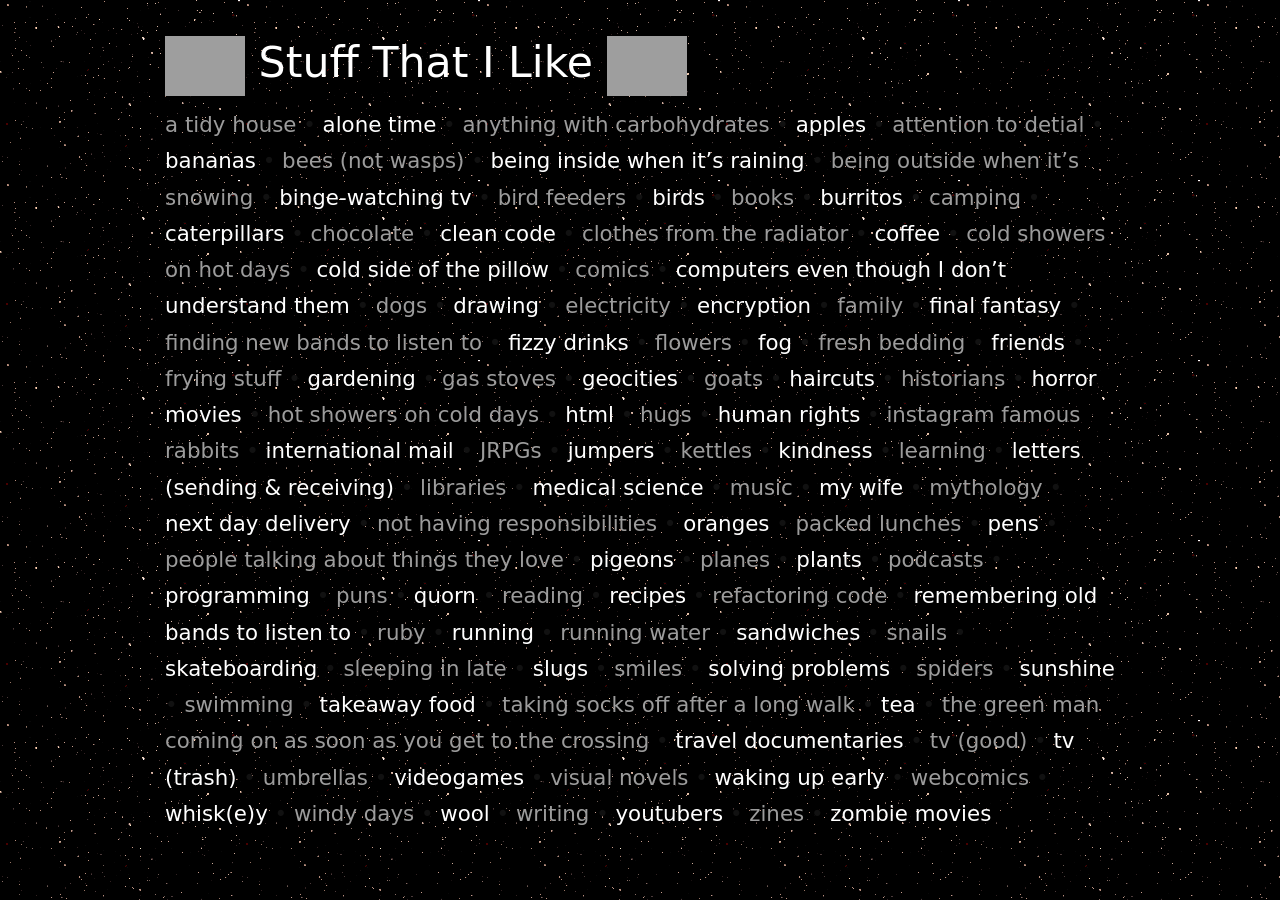
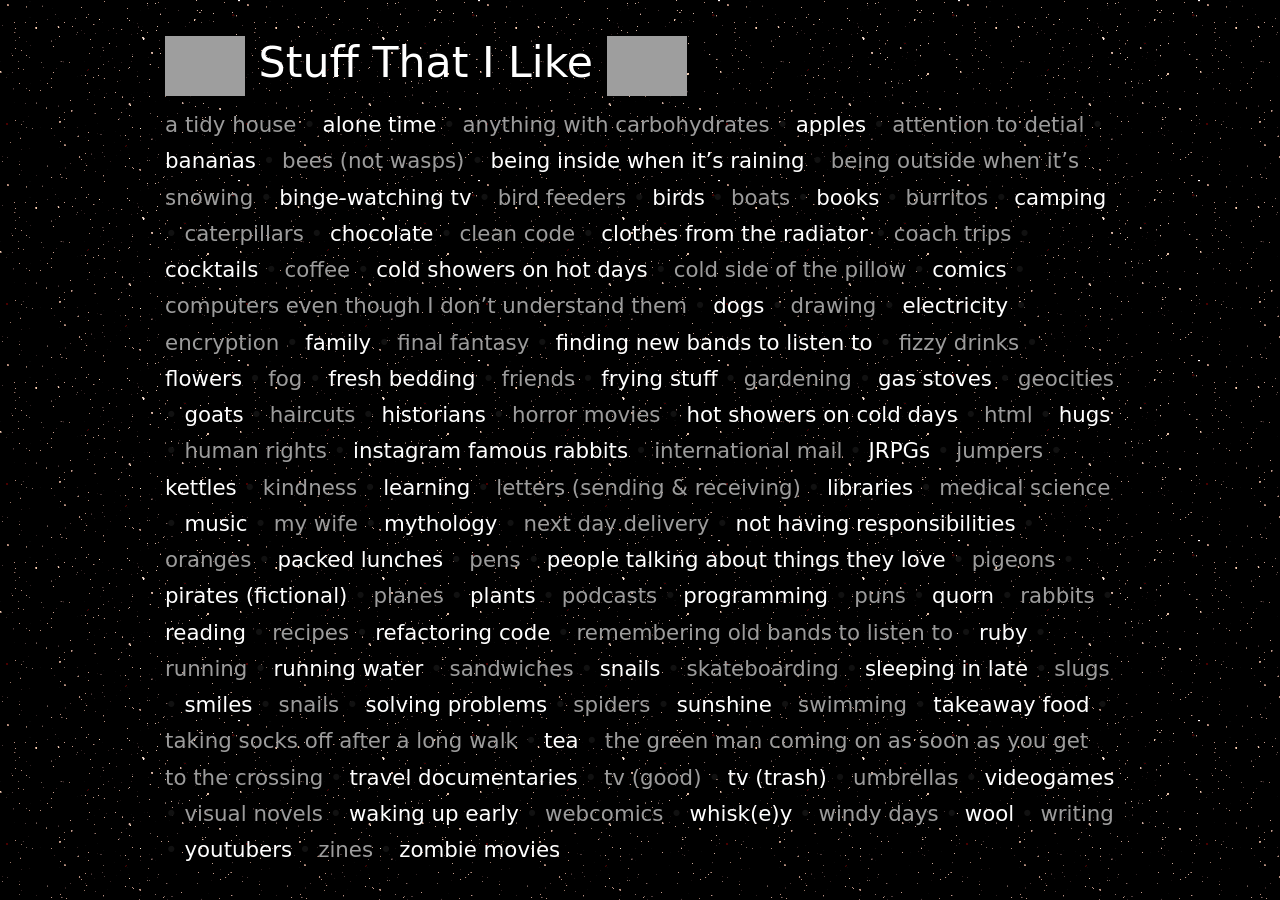
Before and after one commit to jsrn/jsrn.github.io, a Jekyll site: the page built from stuffthatilike.md, in a window 1280 px wide. Built offline with Jekyll 4.4.1, drawn with Linux system fonts in a browser that asks for light colours; grey boxes are pictures that could not be loaded.

Commit message:
Update stuffthatilike.md

```diff
--- a/stuffthatilike.md
+++ b/stuffthatilike.md
@@ -18,6 +18,7 @@
 <span class='thing-i-like'>binge-watching tv</span> &bull;
 <span class='thing-i-like'>bird feeders</span> &bull;
 <span class='thing-i-like'>birds</span> &bull;
+<span class='thing-i-like'>boats</span> &bull;
 <span class='thing-i-like'>books</span> &bull;
 <span class='thing-i-like'>burritos</span> &bull;
 <span class='thing-i-like'>camping</span> &bull;
@@ -25,6 +26,8 @@
 <span class='thing-i-like'>chocolate</span> &bull;
 <span class='thing-i-like'>clean code</span> &bull;
 <span class='thing-i-like'>clothes from the radiator</span> &bull;
+<span class='thing-i-like'>coach trips</span> &bull;
+<span class='thing-i-like'>cocktails</span> &bull;
 <span class='thing-i-like'>coffee</span> &bull;
 <span class='thing-i-like'>cold showers on hot days</span> &bull;
 <span class='thing-i-like'>cold side of the pillow</span> &bull;
@@ -74,12 +77,14 @@
 <span class='thing-i-like'>pens</span> &bull;
 <span class='thing-i-like'>people talking about things they love</span> &bull;
 <span class='thing-i-like'>pigeons</span> &bull;
+<span class='thing-i-like'>pirates (fictional)</span> &bull;
 <span class='thing-i-like'>planes</span> &bull;
 <span class='thing-i-like'>plants</span> &bull;
 <span class='thing-i-like'>podcasts</span> &bull;
 <span class='thing-i-like'>programming</span> &bull;
 <span class='thing-i-like'>puns</span> &bull;
 <span class='thing-i-like'>quorn</span> &bull;
+<span class='thing-i-like'>rabbits</span> &bull;
 <span class='thing-i-like'>reading</span> &bull;
 <span class='thing-i-like'>recipes</span> &bull;
 <span class='thing-i-like'>refactoring code</span> &bull;
@@ -93,6 +98,7 @@
 <span class='thing-i-like'>sleeping in late</span> &bull;
 <span class='thing-i-like'>slugs</span> &bull;
 <span class='thing-i-like'>smiles</span> &bull;
+<span class='thing-i-like'>snails</span> &bull;
 <span class='thing-i-like'>solving problems</span> &bull;
 <span class='thing-i-like'>spiders</span> &bull;
 <span class='thing-i-like'>sunshine</span> &bull;
```
